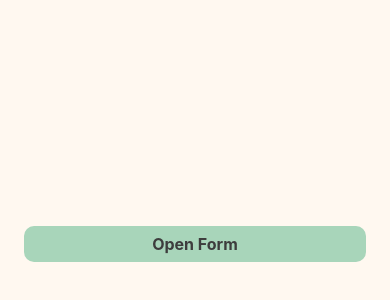
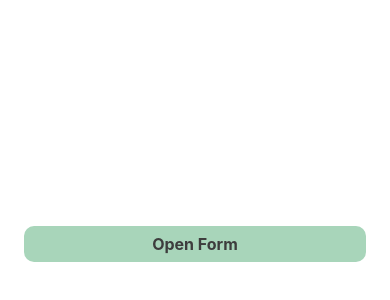
Before and after one commit to jhbhan/rn-form, a React Native app: screen / in a window 390 px wide. Shown: the part 178-478 px from the top of the page. Built offline with nearby package versions, Linux system fonts and the light colour scheme.

Commit message:
added more anitation

```diff
--- a/App.tsx
+++ b/App.tsx
@@ -1,61 +1,11 @@
-import { Dimensions, StyleSheet, Text, TouchableOpacity, View } from 'react-native';
-import FormQuestions from './components/form/Form';
-import { sampleQuestions } from './components/sampleQuestions';
-import { useState } from 'react';
-import { FormAnswerType } from './constants/types';
-import baseStyle, { COLORS } from './constants/styles';
+import { Dimensions, StyleSheet, Text } from 'react-native';
+import { COLORS } from './constants/styles';
+import FormExample from './FormExample';
 
 export default function App() {
-	const questionList = sampleQuestions;
-	const [isFormOpen, setIsFormOpen] = useState(false);
-	const [isFormComplete, setIsFormComplete] = useState(false);
-	const [answers, setAnswers] = useState<Record<number, FormAnswerType>>({});
-	const onAnswerChange = (questionId: number, answer: FormAnswerType) => {
-		setAnswers((prev) => ({ ...prev, [questionId]: answer }));
-	};
-	const onFormComplete = () => {
-		setIsFormComplete(true);
-		setIsFormOpen(false);
-		// Here you can handle the form submission, e.g., send to a server
-		// or save to local storage.
-	}
-
-	const onFormOpen = () => {
-		setIsFormOpen(true);
-		setIsFormComplete(false);
-	};
-
-	if (!isFormOpen) {
-		return (
-			<View style={styles.container}>
-				<TouchableOpacity onPress={onFormOpen} style={baseStyle.buttonPrimary}>
-					<Text style={baseStyle.buttonPrimaryText}>Open Form</Text>
-				</TouchableOpacity>
-			</View>
-		);
-	}
-
-	if (isFormComplete) {
-		return (
-			<View style={styles.container}>
-				<Text style={{ fontSize: 24, textAlign: 'center' }}>Thank you for completing the form!</Text>
-				<TouchableOpacity onPress={() => setIsFormOpen(false)} style={baseStyle.buttonPrimary}>
-					<Text style={{ color: 'white' }}>Close Form</Text>
-				</TouchableOpacity>
-			</View>
-		);
-	}
-
 	return (
-		<View style={styles.container}>
-			<FormQuestions
-				questions={questionList}
-				answers={answers}
-				onAnswerChange={onAnswerChange}
-				onFormComplete={onFormComplete}
-			/>
-		</View>
-	);
+      <FormExample />
+	)
 }
 
 const { width, height } = Dimensions.get('window');
@@ -69,6 +19,5 @@ const styles = StyleSheet.create({
 	alignContent: 'center',
 	justifyContent: 'center',
 	backgroundColor: COLORS.background,
-	padding: 24,
   },
 });
--- /dev/null
+++ b/FormExample.tsx
@@ -0,0 +1,67 @@
+import { Dimensions, StyleSheet, Text, TouchableOpacity, View } from 'react-native';
+import { FormView } from './components/form/Form';
+import { sampleQuestions } from './components/sampleQuestions';
+import { useState } from 'react';
+import { FormAnswerType } from './constants/types';
+import baseStyle, { COLORS } from './constants/styles';
+
+export default function FormExample() {
+    const questionList = sampleQuestions;
+    const [isFormOpen, setIsFormOpen] = useState(false);
+    const [isFormComplete, setIsFormComplete] = useState(false);
+    const [answers, setAnswers] = useState<Record<number, FormAnswerType>>({});
+    const onAnswerChange = (questionId: number, answer: FormAnswerType) => {
+        setAnswers((prev) => ({ ...prev, [questionId]: answer }));
+    };
+    const onFormComplete = () => {
+        setIsFormComplete(true);
+        setIsFormOpen(false);
+        // Here you can handle the form submission, e.g., send to a server
+        // or save to local storage.
+    }
+
+    const onFormOpen = () => {
+        setIsFormOpen(true);
+        setIsFormComplete(false);
+    };
+
+    const onFormClose = () => {
+        setIsFormOpen(false);
+    }
+    if (!isFormOpen) {
+        return (
+            <View style={styles.container}>
+                <TouchableOpacity onPress={onFormOpen} style={baseStyle.buttonPrimary}>
+                    <Text style={baseStyle.buttonPrimaryText}>Open Form</Text>
+                </TouchableOpacity>
+            </View>
+        );
+    }
+
+    return (
+        <View style={styles.container}>
+            <FormView
+                questions={questionList}
+                answers={answers}
+                onAnswerChange={onAnswerChange}
+                onFormComplete={onFormComplete}
+                closeForm={onFormClose}
+            />
+        </View>
+    );
+}
+
+const { width, height } = Dimensions.get('window');
+const styles = StyleSheet.create({
+  container: {
+    display: 'flex',
+    flex: 1,
+    position: 'relative',
+    width: width,
+    height: height,
+    alignContent: 'center',
+    justifyContent: 'center',
+    backgroundColor: COLORS.card,
+    padding: 24,
+  },
+})
--- a/components/form/Form.tsx
+++ b/components/form/Form.tsx
@@ -1,11 +1,13 @@
 
-import React from 'react';
-import { StyleSheet, View } from 'react-native';
-import { FormProvider } from './FormContext';
+import { Ionicons } from '@expo/vector-icons';
+import React, { useMemo } from 'react';
+import { Dimensions, GestureResponderEvent, PanResponder, PanResponderGestureState, StyleSheet, TouchableOpacity, View } from 'react-native';
+import Animated, { SlideInDown, SlideOutDown, useAnimatedStyle, useSharedValue, withSpring, withTiming } from 'react-native-reanimated';
+import { COLORS } from '../../constants/styles';
+import { FormAnswerType, FormOptions, FormQuestion } from '../../constants/types';
+import { FormProvider, useFormContext } from './FormContext';
 import FormNavigationButtons from './FormNavigationButtons';
 import FormQuestionsContainer from './FormQuestionsContainer';
-import { FormAnswerType, FormOptions, FormQuestion } from '../../constants/types';
-import { COLORS } from '../../constants/styles';
 
 interface FormProps {
 	options?: FormOptions;
@@ -13,9 +15,67 @@ interface FormProps {
 	answers: Record<number, FormAnswerType>;
 	onAnswerChange: (questionId: number, answer: FormAnswerType) => void;
 	onFormComplete: () => void; // Callback when form is completed
+	closeForm?: () => void; // Optional prop to close the form
 }
 
-export default function Form(props: FormProps) {
+const FormComponent = (props: FormProps) => {
+	const { goToNext, goToPrev, current } = useFormContext();
+	const verticalPosition = useSharedValue(0);
+	const quarterWayDown = Dimensions.get('window').height * 3 / 4;
+	// Animated style
+	const animatedStyle = useAnimatedStyle(() => ({
+		transform: [{ translateY: verticalPosition.value }],
+	}));
+
+	const panResponder = useMemo(() =>
+		PanResponder.create({
+			onStartShouldSetPanResponder: (evt, gestureState) => {
+				const { target } = evt.nativeEvent;
+				return target != null; // Only respond to touches on the form container
+			},
+			onMoveShouldSetPanResponder: (_, gestureState: PanResponderGestureState) => true,
+			onPanResponderMove: (_, gestureState: PanResponderGestureState) => {
+				verticalPosition.value = gestureState.dy;
+			},
+			onPanResponderRelease: (evt: GestureResponderEvent, gestureState: PanResponderGestureState) => {
+				if (gestureState.dx < -50) {
+					goToNext();
+				} else if (gestureState.dx > 50 && current > 0) {
+					goToPrev();
+				}
+				console.log(verticalPosition.value);
+				// on close on down swipe
+				if (verticalPosition.value > quarterWayDown && props.closeForm) {
+					props.closeForm();
+				} else {
+					verticalPosition.value = withTiming(0); // Reset position if not closing
+				}
+			},
+		})
+	, [goToNext, goToPrev, current, props.closeForm]);
+	return (
+		<Animated.View
+			{...panResponder.panHandlers}
+			entering={SlideInDown.duration(400)}
+			exiting={SlideOutDown.duration(300)}
+			style={[
+				styles.animatedViewContainer,
+				animatedStyle
+			]}
+		>
+			<TouchableOpacity
+				style={styles.closeButton}
+				onPress={props.closeForm}
+				hitSlop={{ top: 10, bottom: 10, left: 10, right: 10 }}
+			>
+				<Ionicons name="close" size={28} color={COLORS.primary} />
+			</TouchableOpacity>
+			<FormQuestionsContainer />
+			<FormNavigationButtons />
+		</Animated.View>
+	);
+};
+export function FormView(props: FormProps) {
 	return (
 		<FormProvider
 			props={{
@@ -26,20 +86,22 @@ export default function Form(props: FormProps) {
 			}}
 			options={props.options}
 		>
-			<View style={styles.container}>
-				<FormQuestionsContainer />
-				<FormNavigationButtons />
-			</View>
+			<FormComponent {...props} />
 		</FormProvider>
 	);
 }
 
 const styles = StyleSheet.create({
-  container: {
-    flex: 1,
-    backgroundColor: COLORS.background,
-    overflow: 'hidden',
-    justifyContent: 'center',
-    alignItems: 'center',
-  },
+	animatedViewContainer: {
+		flex: 1,
+		justifyContent: 'center',
+		alignItems: 'center',
+	},
+	closeButton: {
+		position: 'absolute',
+		top: 20,
+		right: 0,
+		zIndex: 10,
+		padding: 8,
+	}
 });
```
Also changed, not shown: components/types.ts (added).
